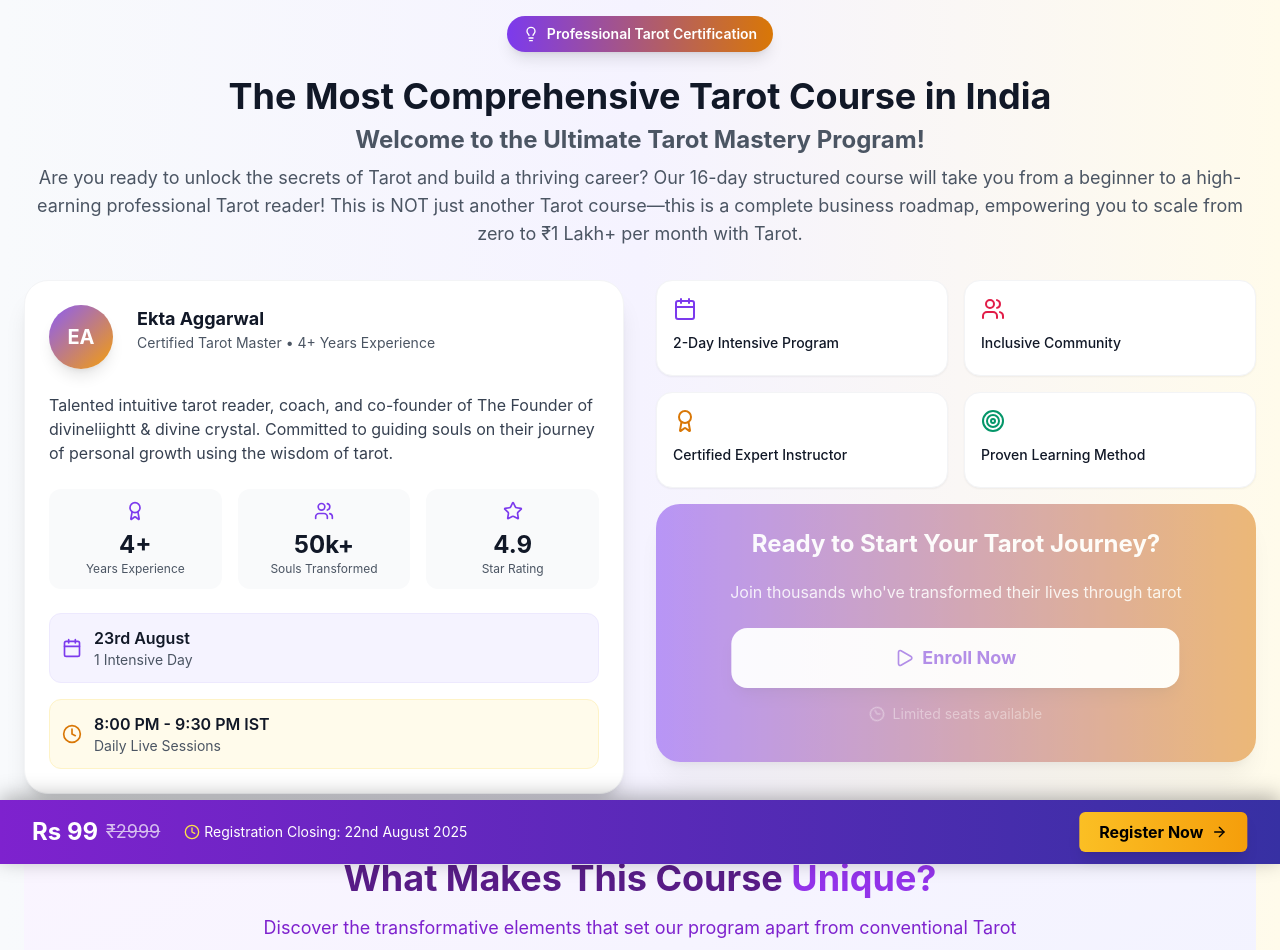
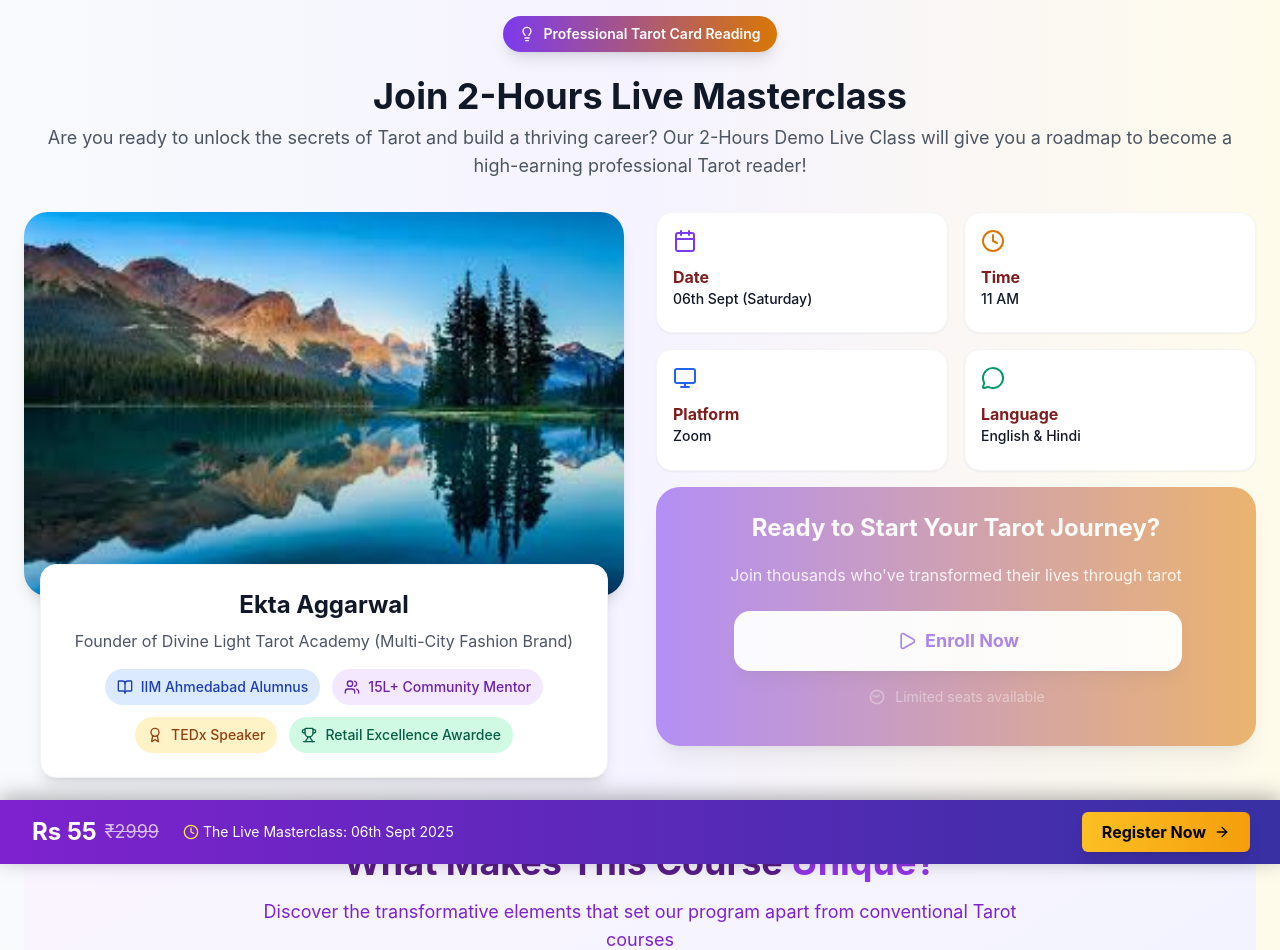
Before and after one commit to ayushjain27/tarot-cart, a React (Create React App) app: page / in a window 1280 px wide. Shown: the top 950 px of the page. Built offline with nearby package versions, Linux system fonts and the light colour scheme.

Commit message:
make changes

```diff
--- a/src/component/Dashboard.js
+++ b/src/component/Dashboard.js
@@ -36,6 +36,8 @@ import {
   LockKeyhole,
   ClipboardList,
   Mail,
+  Monitor,
+  MessageCircle,
 } from "lucide-react";
 import Image9 from "./image/Screenshot 2025-07-05 at 11.44.34 PM.png";
 import Image10 from "./image/20250706_162240.png";
@@ -49,6 +51,7 @@ import Image17 from "./image/WhatsApp Image 2025-07-06 at 13.49.30.jpeg";
 import Image18 from "./image/WhatsApp Image 2025-07-06 at 13.49.39.jpeg";
 import Image19 from "./image/WhatsApp Image 2025-07-06 at 13.49.50.jpeg";
 import Image20 from "./image/WhatsApp Image 2025-07-06 at 20.23.32.jpeg";
+import Image21 from "./image/landscape.jpeg";
 import Video1 from "./video/video.mp4";
 import Video2 from "./video/video1.mp4";
 import Video3 from "./video/video2.mp4";
@@ -201,16 +204,28 @@ const TarotWorkshopScreen = () => {
   const features = [
     {
       icon: Calendar,
-      text: "2-Day Intensive Program",
+      title: 'Date',
+      text: "06th Sept (Saturday)",
       color: "text-violet-600",
     },
-    { icon: Users, text: "Inclusive Community", color: "text-rose-600" },
-    {
-      icon: Award,
-      text: "Certified Expert Instructor",
+    {
+      icon: Clock, // Assuming you have a Clock icon for time
+      title: 'Time',
+      text: "11 AM",
       color: "text-amber-600",
     },
-    { icon: Target, text: "Proven Learning Method", color: "text-emerald-600" },
+    {
+      icon: Monitor, // For the platform
+      title: 'Platform',
+      text: "Zoom",
+      color: "text-blue-600",
+    },
+    {
+      icon: MessageCircle, // For language
+      title: 'Language',
+      text: "English & Hindi",
+      color: "text-emerald-600",
+    },
   ];
 
   // Stats data
@@ -450,12 +465,12 @@ const TarotWorkshopScreen = () => {
       borderColor: "border-blue-200",
     },
     {
-      title: "Real-World Case Studies & Internship",
+      title: "Real-World Case Studies",
       icon: <BadgeCheck className="w-6 h-6 text-emerald-600" />,
       items: [
         "Live practice with real clients from Day 1",
         "Understanding energy protection & avoiding spiritual burnout",
-        "Paid internship for top students & direct mentorship",
+        // "Paid internship for top students & direct mentorship",
         "I’ll also show you our unique tarot client acquisition method that’s helping our students book 30-50 paid tarot appointments every month consistently.",
       ],
       bgColor: "bg-emerald-50",
@@ -505,12 +520,12 @@ const TarotWorkshopScreen = () => {
   // FAQ data
   const faqs = [
     {
-      question: "What will I learn in this tarot card reading course?",
+      question: "What will I learn in this tarot card reading masterclass?",
       answer:
         "You'll master card interpretations, develop intuitive reading skills, and learn professional techniques.",
     },
     {
-      question: "What makes your tarot card reading course unique?",
+      question: "What makes the 2-Hours live Class special?",
       answer:
         "Our Trinity Framework simplifies complex concepts and focuses on practical, results-driven learning.",
     },
@@ -583,11 +598,11 @@ const TarotWorkshopScreen = () => {
       title: "Live Real-World Experience",
       description: "Work with actual clients from Day 1!",
     },
-    {
-      icon: <Briefcase className="w-6 h-6 text-blue-600" />,
-      title: "Internship Opportunity",
-      description: "Gain hands-on experience & confidence",
-    },
+    // {
+    //   icon: <Briefcase className="w-6 h-6 text-blue-600" />,
+    //   title: "Internship Opportunity",
+    //   description: "Gain hands-on experience & confidence",
+    // },
     {
       icon: <TrendingUp className="w-6 h-6 text-green-600" />,
       title: "Tarot + Business Scaling",
@@ -634,31 +649,42 @@ const TarotWorkshopScreen = () => {
                 <div className="bg-gradient-to-r from-violet-600 to-amber-600 px-4 py-2 rounded-full flex items-center gap-2 shadow-lg">
                   <Lightbulb className="w-4 h-4 text-white" />
                   <span className="text-sm font-semibold text-white">
-                    Professional Tarot Certification
+                    Professional Tarot Card Reading
                   </span>
                 </div>
               </div>
 
               {/* Main Title */}
               <h1 className="text-4xl font-bold text-center mb-2 text-gray-900">
-                The Most Comprehensive Tarot Course in India
+                Join 2-Hours Live Masterclass
               </h1>
-              <h5 className="text-2xl font-bold text-center mb-2 text-gray-600">
+              {/* <h5 className="text-2xl font-bold text-center mb-2 text-gray-600">
                 Welcome to the Ultimate Tarot Mastery Program!
-              </h5>
+              </h5> */}
               <p className="text-center text-gray-600 mb-8 text-lg">
                 Are you ready to unlock the secrets of Tarot and build a
-                thriving career? Our 16-day structured course will take you from
-                a beginner to a high-earning professional Tarot reader! This is
-                NOT just another Tarot course—this is a complete business
+                thriving career? Our 2-Hours Demo Live Class will give you a
+                roadmap to become a high-earning professional Tarot reader!
+                {/* This is NOT just another Tarot course—this is a complete business
                 roadmap, empowering you to scale from zero to ₹1 Lakh+ per month
-                with Tarot.
+                with Tarot. */}
               </p>
+
+              {/* <div className="flex justify-center mb-6 sm:hidden">
+                <div className="w-64 h-64 rounded-lg overflow-hidden shadow-lg border-4 border-white bg-white">
+                  <img
+                    src={Image9}
+                    alt="Ekta Aggarwal - Tarot Mentor"
+                    className="w-full h-full object-cover"
+                    loading="lazy"
+                  />
+                </div>
+              </div> */}
 
               {/* Hero Section with Instructor */}
               <div className="grid lg:grid-cols-2 gap-6 md:gap-8 px-4 sm:px-6 lg:px-0 mb-12">
                 {/* Instructor Card */}
-                <div className="bg-white rounded-3xl p-5 sm:p-6 border border-gray-100 shadow-xl">
+                {/* <div className="bg-white rounded-3xl p-5 sm:p-6 border border-gray-100 shadow-xl">
                   <div className="flex flex-col sm:flex-row gap-4 sm:gap-6 mb-4 sm:mb-6">
                     <div className="flex-shrink-0 w-16 h-16 bg-gradient-to-br from-violet-500 to-amber-500 rounded-full flex items-center justify-center shadow-lg">
                       <span className="text-white font-bold text-xl">EA</span>
@@ -691,7 +717,6 @@ const TarotWorkshopScreen = () => {
                     wisdom of tarot.
                   </p>
 
-                  {/* Stats Row */}
                   <div className="grid grid-cols-3 gap-3 sm:gap-4 mb-6">
                     {stats.map((stat, index) => (
                       <div
@@ -711,7 +736,6 @@ const TarotWorkshopScreen = () => {
                     ))}
                   </div>
 
-                  {/* Workshop Details */}
                   <div className="space-y-3 sm:space-y-4">
                     <div className="flex items-center gap-3 bg-violet-50 rounded-xl p-3 border border-violet-100">
                       <Calendar className="flex-shrink-0 w-5 h-5 text-violet-600" />
@@ -719,9 +743,7 @@ const TarotWorkshopScreen = () => {
                         <p className="font-semibold text-gray-900">
                           23rd August
                         </p>
-                        <p className="text-sm text-gray-600">
-                          1 Intensive Day
-                        </p>
+                        <p className="text-sm text-gray-600">1 Intensive Day</p>
                       </div>
                     </div>
 
@@ -737,6 +759,51 @@ const TarotWorkshopScreen = () => {
                       </div>
                     </div>
                   </div>
+                </div> */}
+
+                <div>
+                  {/* Main container with full-width image */}
+                  <div className="relative w-full h-80 lg:h-96 rounded-3xl overflow-hidden shadow-lg mx-auto max-w-2xl">
+                    <img
+                      src={Image21}
+                      alt="Ekta Aggarwal - Tarot Mentor"
+                      className="w-full h-full object-cover"
+                      loading="lazy"
+                    />
+                    {/* Optional overlay for better text readability if you want to add text on image */}
+                    <div className="absolute inset-0 bg-gradient-to-t from-black/20 to-transparent"></div>
+                  </div>
+
+                  {/* Content card below the image */}
+                  <div className="bg-white rounded-2xl p-6 -mt-8 mx-4 relative z-10 shadow-lg border border-gray-100">
+                    <div className="text-center">
+                      <h3 className="text-2xl font-bold text-gray-900 mb-2">
+                        Ekta Aggarwal
+                      </h3>
+                      <p className="text-base text-gray-600 mb-4">
+                        Founder of Divine Light Tarot Academy (Multi-City
+                        Fashion Brand)
+                      </p>
+                      <div className="flex flex-wrap justify-center gap-3">
+                        <span className="inline-flex items-center bg-blue-100 text-blue-800 text-sm px-3 py-2 rounded-full font-medium">
+                          <BookOpen className="w-4 h-4 mr-2" />
+                          IIM Ahmedabad Alumnus
+                        </span>
+                        <span className="inline-flex items-center bg-purple-100 text-purple-800 text-sm px-3 py-2 rounded-full font-medium">
+                          <Users className="w-4 h-4 mr-2" />
+                          15L+ Community Mentor
+                        </span>
+                        <span className="inline-flex items-center bg-amber-100 text-amber-800 text-sm px-3 py-2 rounded-full font-medium">
+                          <Award className="w-4 h-4 mr-2" />
+                          TEDx Speaker
+                        </span>
+                        <span className="inline-flex items-center bg-emerald-100 text-emerald-800 text-sm px-3 py-2 rounded-full font-medium">
+                          <Trophy className="w-4 h-4 mr-2" />
+                          Retail Excellence Awardee
+                        </span>
+                      </div>
+                    </div>
+                  </div>
                 </div>
 
                 {/* Features Grid */}
@@ -749,6 +816,9 @@ const TarotWorkshopScreen = () => {
                       <feature.icon
                         className={`w-6 h-6 ${feature.color} mb-3`}
                       />
+                      <p className="text-md font-bold text-red-900">
+                        {feature.title}
+                      </p>
                       <p className="text-sm font-medium text-gray-900">
                         {feature.text}
                       </p>
@@ -952,10 +1022,11 @@ const TarotWorkshopScreen = () => {
                 <div className="max-w-6xl mx-auto">
                   <div className="text-center mb-12">
                     <h2 className="text-3xl font-bold text-purple-900 mb-4">
-                      In Just 2 days, You will Learn What no one is Teaching You
-                      <span className="text-purple-600">
+                      In Just 2-Hours, You will Learn the roadmap to become
+                      Tarot Card Reader
+                      {/* <span className="text-purple-600">
                         – Basic to Advanced
-                      </span>
+                      </span> */}
                     </h2>
                     <p className="text-lg text-purple-700 max-w-3xl mx-auto">
                       Master every aspect of professional tarot reading from
@@ -1082,7 +1153,7 @@ const TarotWorkshopScreen = () => {
               </div>
             </div> */}
 
-              <div className="bg-white py-4 px-4 sm:px-6 lg:px-8">
+              {/* <div className="bg-white py-4 px-4 sm:px-6 lg:px-8">
                 <div className="mx-auto">
                   <div className="text-center mb-10">
                     <h2 className="text-3xl font-bold text-gray-900 mb-3">
@@ -1096,7 +1167,6 @@ const TarotWorkshopScreen = () => {
                   </div>
 
                   <div className="overflow-hidden shadow ring-1 ring-black ring-opacity-5 rounded-xl">
-                    {/* Desktop Table (shown on md screens and up) */}
                     <div className="hidden md:block">
                       <table className="min-w-full divide-y divide-gray-300">
                         <thead className="bg-gray-50">
@@ -1150,7 +1220,6 @@ const TarotWorkshopScreen = () => {
                       </table>
                     </div>
 
-                    {/* Mobile Cards (shown on screens smaller than md) */}
                     <div className="md:hidden space-y-4 p-4">
                       {newFeatures.map((feature, index) => (
                         <div
@@ -1230,7 +1299,7 @@ const TarotWorkshopScreen = () => {
                     `}</style>
                   </div>
                 </div>
-              </div>
+              </div> */}
 
               <div className="bg-gradient-to-br from-purple-50 to-indigo-50 py-4 px-4 sm:px-6 lg:px-8">
                 <div className="max-w-6xl mx-auto">
@@ -1263,11 +1332,11 @@ const TarotWorkshopScreen = () => {
                           Founder – DivineLiightt & Divine Crystals | India’s
                           Youngest Spiritual CEO
                         </h2>
-                        <h6 className="text-md font-bold text-purple-500 mb-4">
+                        {/* <h6 className="text-md font-bold text-purple-500 mb-4">
                           I cracked the UPSC Prelims, but my soul was meant for
                           something bigger. I chose my true calling — and turned
                           it into a movement.
-                        </h6>
+                        </h6> */}
 
                         <p className="text-gray-700 mb-4">
                           I cracked the UPSC Prelims, but my soul was meant for
@@ -1356,7 +1425,7 @@ const TarotWorkshopScreen = () => {
                 </div>
               </div>
 
-              <div className="bg-gradient-to-br from-gray-50 to-white py-4 px-4 sm:px-6 lg:px-8">
+              {/* <div className="bg-gradient-to-br from-gray-50 to-white py-4 px-4 sm:px-6 lg:px-8">
                 <div className="mx-auto">
                   <div className="text-center mb-4">
                     <h2 className="text-3xl sm:text-4xl font-bold text-gray-900">
@@ -1429,10 +1498,10 @@ const TarotWorkshopScreen = () => {
                     `}</style>
                   </div>
                 </div>
-              </div>
+              </div> */}
 
               {/* Bonuses Section */}
-              <div className="bg-gradient-to-r from-violet-600 to-amber-600 rounded-3xl p-6 shadow-lg mb-4 text-white">
+              {/* <div className="bg-gradient-to-r from-violet-600 to-amber-600 rounded-3xl p-6 shadow-lg mb-4 text-white">
                 <h3 className="text-4xl font-bold text-center">
                   Exclusive Bonuses – Only in Our Course!
                 </h3>
@@ -1572,7 +1641,7 @@ const TarotWorkshopScreen = () => {
                     </div>
                   </div>
                 </div>
-              </div>
+              </div> */}
 
               <div className="bg-gradient-to-br from-purple-50 to-indigo-50 py-12 px-4 sm:px-6 lg:px-8">
                 <div className="max-w-7xl mx-auto">
@@ -2235,9 +2304,7 @@ const TarotWorkshopScreen = () => {
                         <div className="flex items-start">
                           <Mail className="w-5 h-5 mt-1 mr-3 text-purple-300 flex-shrink-0" />
                           <div>
-                            <p className="font-medium">
-                             Email
-                            </p>
+                            <p className="font-medium">Email</p>
                             <a
                               href="mailto:info@divineliightt.com"
                               className="text-purple-100 hover:text-white transition-colors duration-300 text-lg font-semibold"
@@ -2316,14 +2383,14 @@ const TarotWorkshopScreen = () => {
               <div className="flex flex-col sm:flex-row items-center justify-between">
                 <div className="flex items-center mb-3 sm:mb-0">
                   <div className="flex items-center mr-6">
-                    <span className="text-2xl font-bold mr-2">Rs 99</span>
+                    <span className="text-2xl font-bold mr-2">Rs 55</span>
                     <span className="text-lg line-through opacity-70">
                       ₹2999
                     </span>
                   </div>
                   <div className="flex items-center text-sm">
                     <Clock className="w-4 h-4 mr-1 text-yellow-300" />
-                    <span>Registration Closing: 22nd August 2025</span>
+                    <span>The Live Masterclass: 06th Sept 2025</span>
                   </div>
                 </div>
 
--- a/src/component/PaymentForm.js
+++ b/src/component/PaymentForm.js
@@ -15,6 +15,7 @@ const PaymentForm = ({ onClose, onSuccess }) => {
   const [paymentStatus, setPaymentStatus] = useState(null);
   const [loading, setLoading] = useState(false);
   const [formData, setFormData] = useState({
+    name: "",
     email: "",
     phone: "",
   });
@@ -43,6 +44,10 @@ const PaymentForm = ({ onClose, onSuccess }) => {
   // Validate form
   const validateForm = () => {
     const errors = {};
+
+    if (!formData.name.trim()) {
+      errors.name = "Name is required";
+    }
 
     if (!formData.email.trim()) {
       errors.email = "Email is required";
@@ -101,12 +106,13 @@ const PaymentForm = ({ onClose, onSuccess }) => {
 
     const options = {
       key: "rzp_live_1AbWUT8mx9YG16", // Your Razorpay key
-      amount: 9900, // Amount in paise (₹1)
+      amount: 5500, // Amount in paise (₹1)
       currency: "INR",
       name: "Divine Light Tarot Academy",
       description: "2-Day Tarot Workshop",
       image: Image9,
       prefill: {
+        name: formData.name,
         email: formData.email,
         contact: formData.phone,
       },
@@ -129,6 +135,7 @@ const PaymentForm = ({ onClose, onSuccess }) => {
         onClose();
         onSuccess();
         setFormData({
+          name: "",
           email: "",
           phone: "",
         });
@@ -187,7 +194,7 @@ const PaymentForm = ({ onClose, onSuccess }) => {
         </div>
 
         <form className="space-y-4">
-          {/* <div>
+           <div>
             <label className="block text-sm font-medium text-gray-700 mb-2">
               Full Name *
             </label>
@@ -210,7 +217,7 @@ const PaymentForm = ({ onClose, onSuccess }) => {
                 {formErrors.name}
               </p>
             )}
-          </div> */}
+          </div>
 
           <div>
             <label className="block text-sm font-medium text-gray-700 mb-2">
@@ -275,7 +282,7 @@ const PaymentForm = ({ onClose, onSuccess }) => {
           <div className="bg-purple-50 rounded-lg p-4">
             <div className="flex justify-between items-center">
               <span className="text-gray-600">Course Fee:</span>
-              <span className="text-2xl font-bold text-purple-600">₹99</span>
+              <span className="text-2xl font-bold text-purple-600">₹55</span>
             </div>
           </div>
 
```
Also changed, not shown: src/component/ThankyouPage.js (+27 -21 lines), src/component/image/landscape.jpeg (added).
